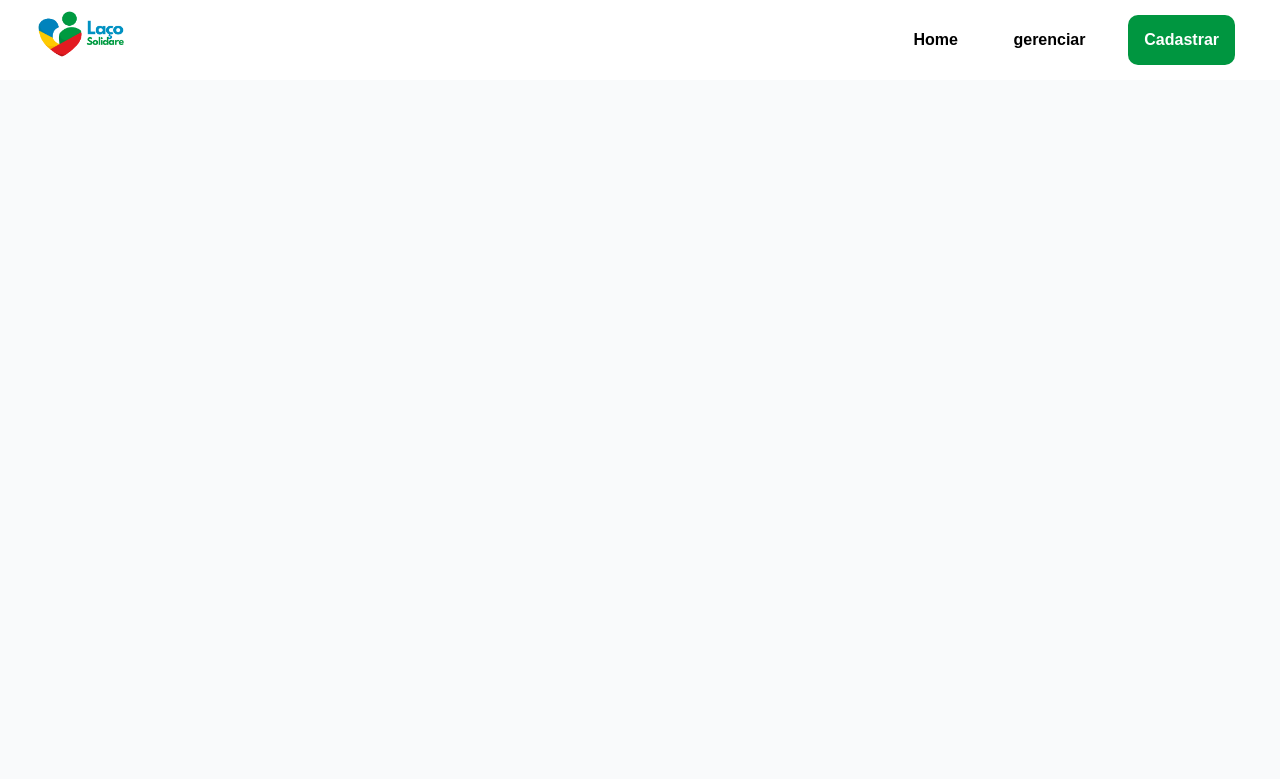
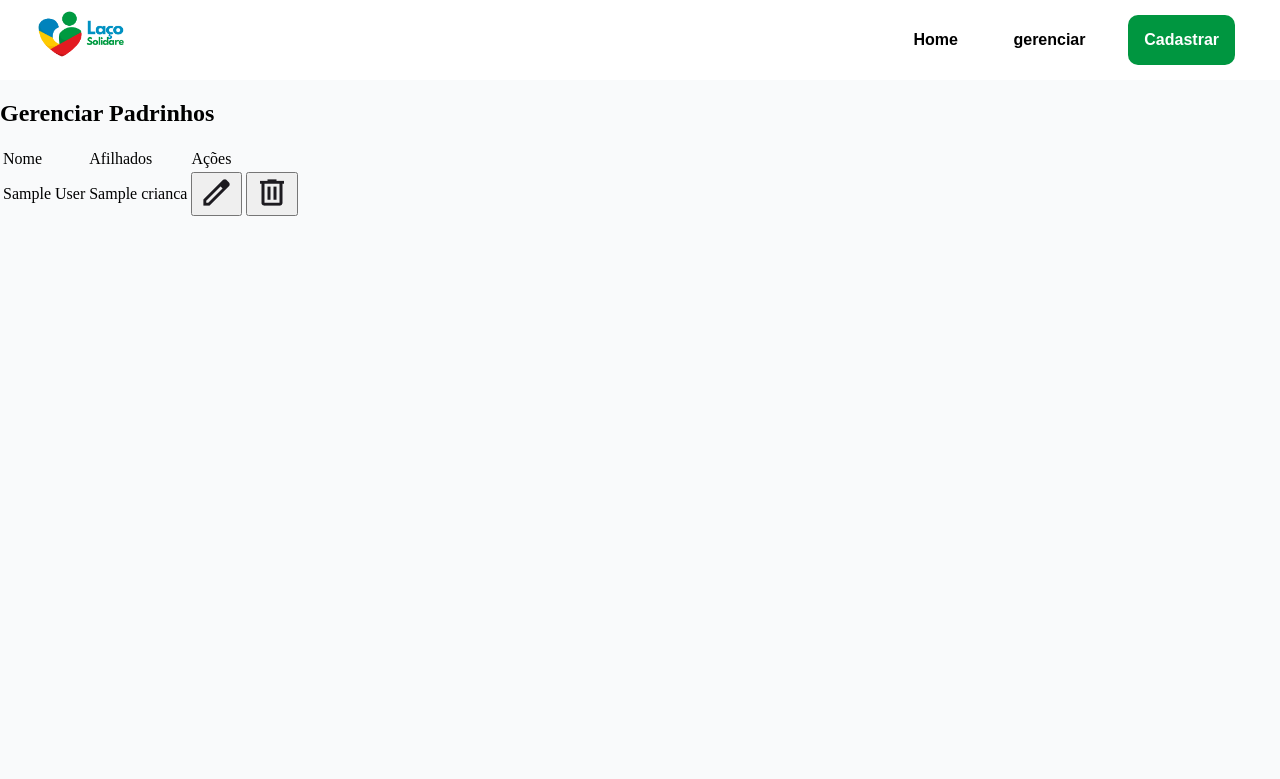
Before and after one commit to amandaaluzc/solidare-g5, a Django app: page /gerenciar_padrinhos/ in a window 1280 px wide. Shown: the top 779 px of the page. Run offline with Django 5.2, Linux system fonts and the light colour scheme; a user stored in the database is signed in; tables that the repository leaves empty hold one stand-in row (values such as "Sample post"); parts of the project's set-up code (start-up, migrations or seed data) failed here and were passed over.

Commit message:
:sparkles: feat: Montar tabela de registro de padrinhos e afihados para administração.

```diff
--- a/apadrinhamento/templates/gerenciar_padrinho.html
+++ b/apadrinhamento/templates/gerenciar_padrinho.html
@@ -41,6 +41,42 @@
                 </section>
             </header>
 
+            <section class="box-content">
+                <h2>Gerenciar Padrinhos</h2>
+                <table>
+                    <thead>
+                        <tr>
+                            <td>Nome</td>
+                            <td>Afilhados</td>
+                            <td>Ações</td>
+                        </tr>
+                    </thead>
+
+                   <tbody>
+                        {% for ap in apadrinhamentos %}
+                            <tr>
+                                <td>{{ ap.padrinho.user.get_full_name }}</td>
+                                <td>{{ ap.crianca.nome }}</td>
+                                <td>
+                                    <button type="button"><img src="{% static 'img/edit.png' %}"></button>
+                                    <button type="button"><img src="{% static 'img/delete.png' %}"></button>
+                                </td>
+                            </tr>
+                        {% empty %}
+                            <tr>
+                                <td colspan="2">Nenhum padrinho registrado.</td>
+                                <td colspan="3">
+                                    <button type="button"><img src="{% static 'img/edit.png' %}"></button>
+                                    <button type="button"><img src="{% static 'img/delete.png' %}"></button>
+                                </td>
+                            </tr>
+
+
+                        {% endfor %}
+                    </tbody>
+                </table>
+            </section>
+
         {% else %}
             <h1>Usuario negado</h1>
         {% endif %}
--- a/apadrinhamento/views.py
+++ b/apadrinhamento/views.py
@@ -13,7 +13,7 @@ from django.http import HttpResponseForbidden
 from django.contrib.auth import authenticate, login
 
 from .forms import PadrinhoRegistrationForm
-from .models import Padrinho
+from .models import Padrinho , Apadrinhamento
 
 def registrar_padrinho(request):
     if request.method == "POST":
@@ -124,7 +124,10 @@ def gerenciar_padrinhos (request):
         if not request.user.is_staff:
             return HttpResponseForbidden("Acesso restrito a administradores.")
 
-    return render(request, 'gerenciar_padrinho.html')
+    padrinhos = Padrinho.objects.all()
+    apadrinhamentos = Apadrinhamento.objects.select_related('padrinho__user', 'crianca')
+
+    return render(request, 'gerenciar_padrinho.html' , {'padrinhos': padrinhos ,  'apadrinhamentos': apadrinhamentos})
 
 @login_required
 def gerenciar_afilhados (request):
```
Also changed, not shown: apadrinhamento/static/img/delete.png (added), apadrinhamento/static/img/edit.png (added).
